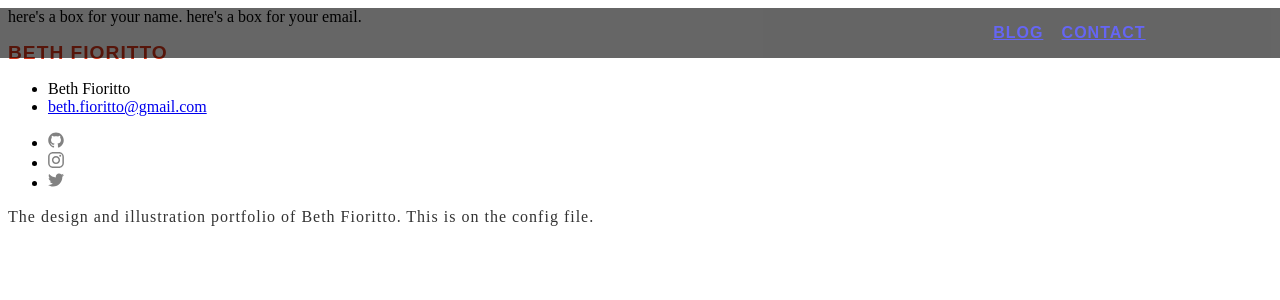
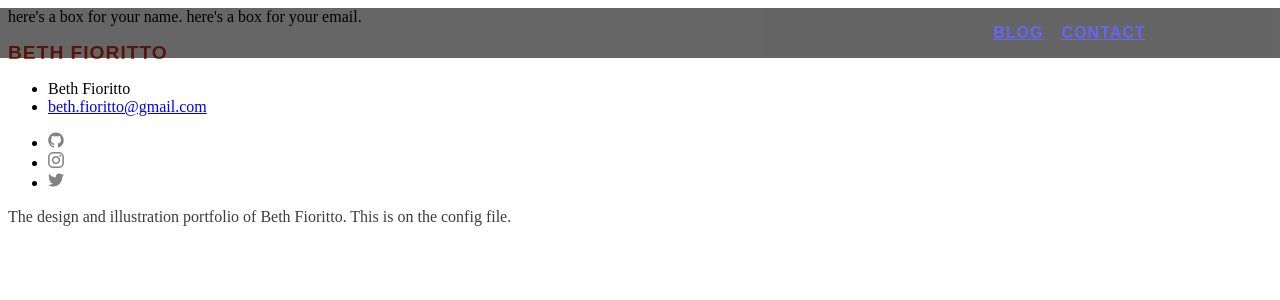
Before and after one commit to bfioritto/bethfioritto, a Jekyll site: the page built from contact/index.html, in a window 1280 px wide. Shown: the top 300 px of the page. Built offline with Jekyll 4.4.1, drawn with Linux system fonts in a browser that asks for light colours.

Commit message:
changed typeface

```diff
--- a/assets/main.scss
+++ b/assets/main.scss
@@ -7,8 +7,8 @@
 @import "syntax-highlighting";
 
 // Our variables
-$base-font-family: "mrs-eaves", serif;
-$header-font-family: "mr-eaves-sans", sans-serif;
+$base-font-family: "skolar-latin", serif;
+$header-font-family: "effra", sans-serif;
 $font-size-1: 1rem;
 $font-size-2: 1.2rem;
 $font-size-3: 1.44rem;
@@ -26,7 +26,7 @@ $welcome-note-width: 600px;
 
 $background-color-1: rgb(250, 245, 240);
 $light-grey: rgb(220,220,220);
-$text-color: rgb(50,50,50);
+$text-color: rgb(60,60,60);
 $header-color: rgb(215,53,25);
 $link: rgb(200, 60, 115);
 $link-visited: rgb(140, 38, 78);
@@ -77,7 +77,12 @@ h2 {
 }
 
 h3 {
-
+  font-family: $base-font-family;
+  font-weight: 700;
+  font-size: $font-size-2;
+  color: $text-color;
+  margin-top: -.5rem;
+  margin-bottom: 1rem;
 }
 
 p {
@@ -85,7 +90,7 @@ p {
   font-size: $font-size-1;
   font-weight: 300;
   color: $text-color;
-  letter-spacing: 1px;
+  letter-spacing: 0px;
 }
 
 .site-footer {
@@ -171,7 +176,7 @@ p {
   left: 17.5%;
   top: 22rem;
   padding-top: 0rem;
-  padding-left: 1rem;
+  padding-left: 0rem;
   margin-top: -2.5rem;
   margin-right: -1rem;
 
@@ -186,7 +191,7 @@ p {
   p {
     font-family: $header-font-family;
     font-size: $font-size-3;
-    font-weight: 300;
+    font-weight: 100;
     color: rgb(255, 255, 255);
     width: $welcome-note-width;
     margin-top: -1rem;
```
